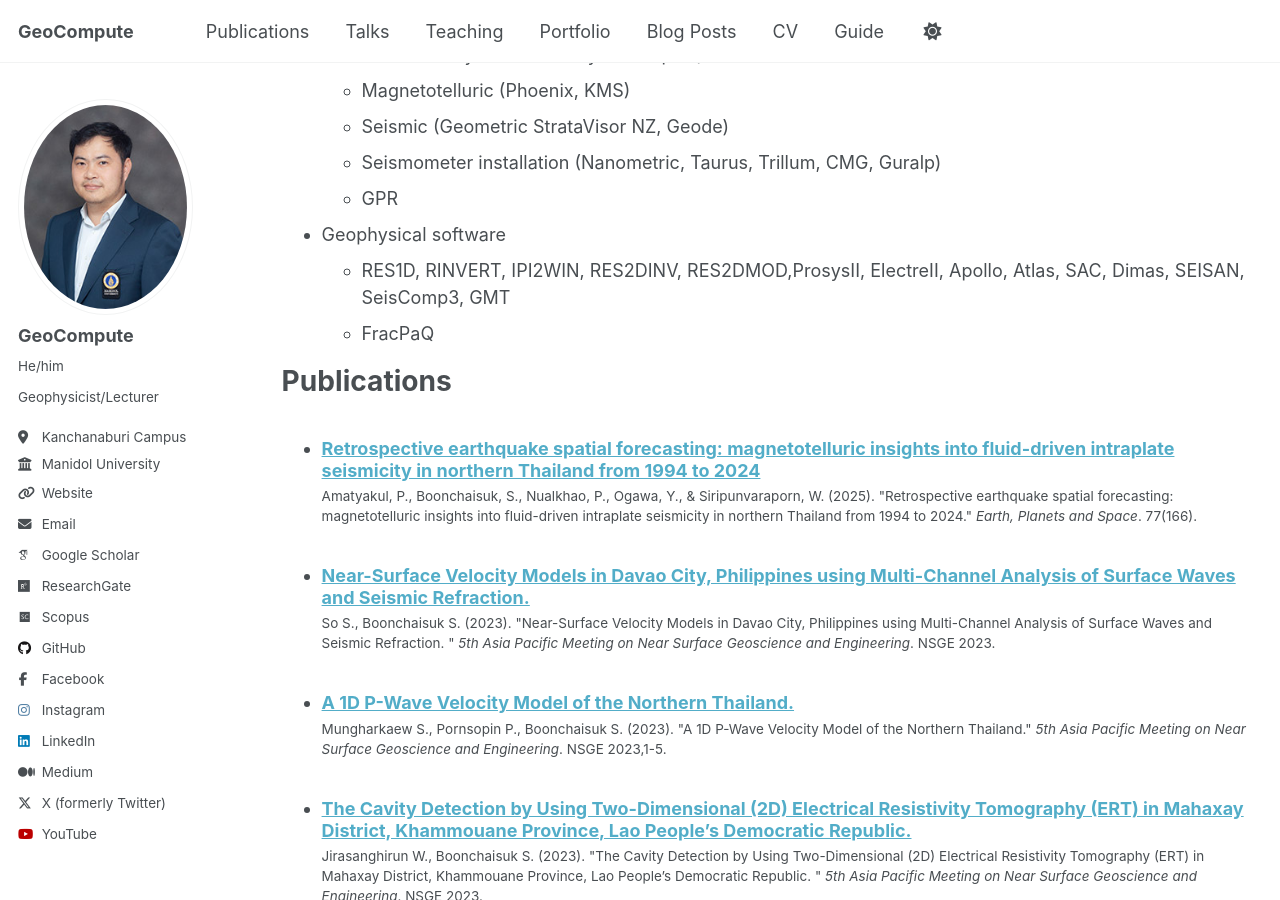
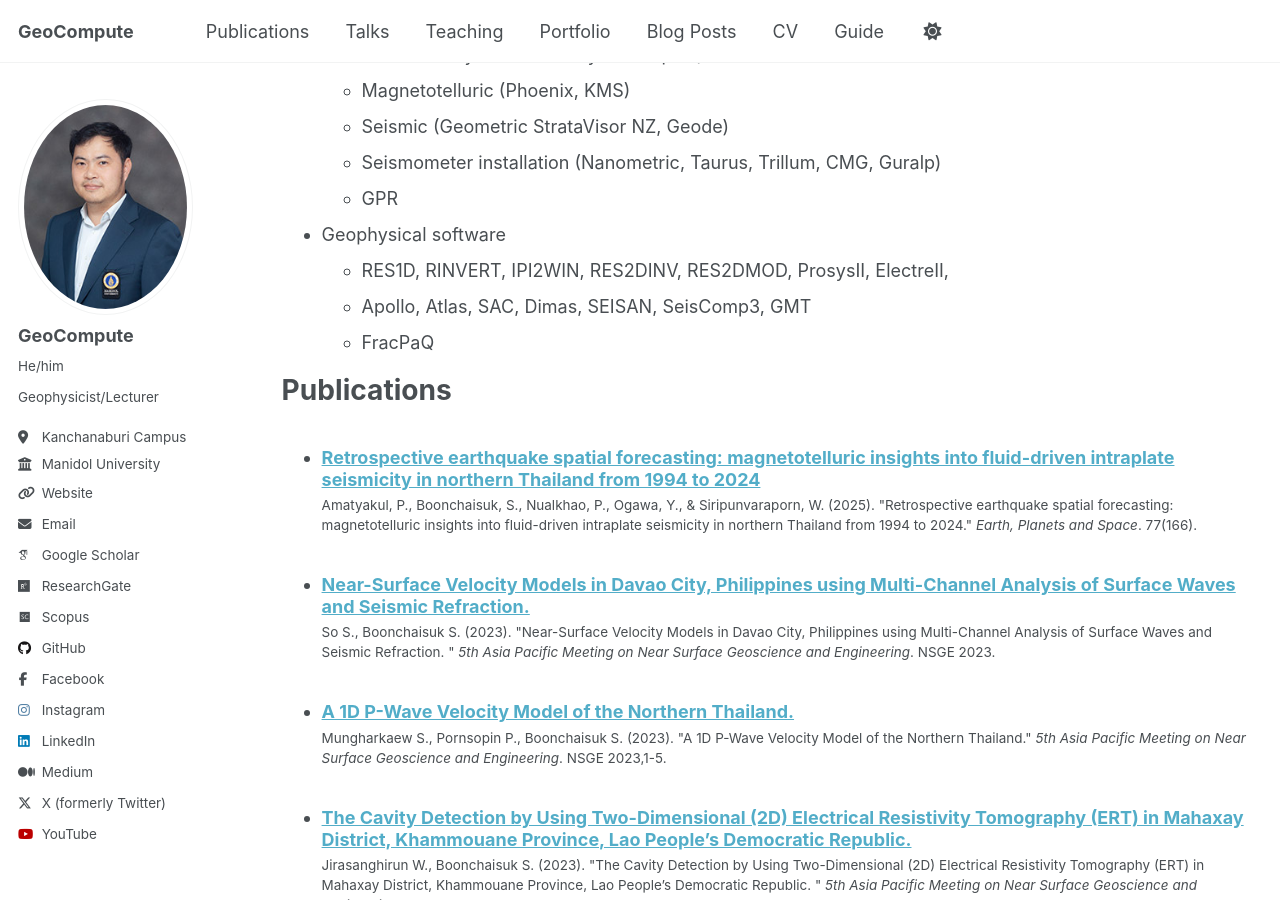
Before and after one commit to Songkhun/Songkhun.github.io, a Jekyll site: the page built from _pages/cv.md, in a window 1280 px wide and 900 px high, scrolled down 1333 px. Built offline with Jekyll 4.4.1, drawn with Linux system fonts in a browser that asks for light colours; some web fonts are replaced; a script that is not in the unit is left out.

Commit message:
Update cv.md

```diff
--- a/_pages/cv.md
+++ b/_pages/cv.md
@@ -54,7 +54,8 @@ Skills
   * Seismometer installation (Nanometric, Taurus, Trillum, CMG, Guralp)
   * GPR
 * Geophysical software
-  * RES1D, RINVERT, IPI2WIN, RES2DINV, RES2DMOD,ProsysII, ElectreII, Apollo, Atlas, SAC, Dimas, SEISAN, SeisComp3, GMT
+  * RES1D, RINVERT, IPI2WIN, RES2DINV, RES2DMOD, ProsysII, ElectreII,
+  * Apollo, Atlas, SAC, Dimas, SEISAN, SeisComp3, GMT
   * FracPaQ
 
 Publications
```
